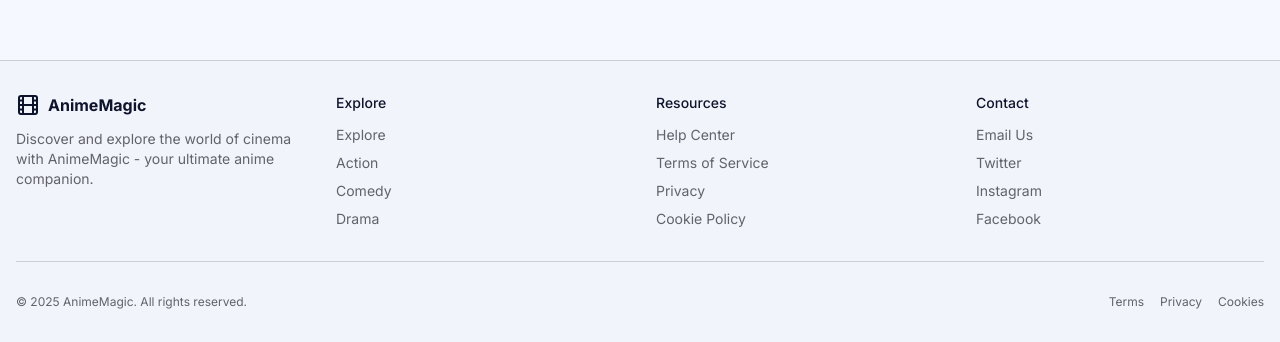
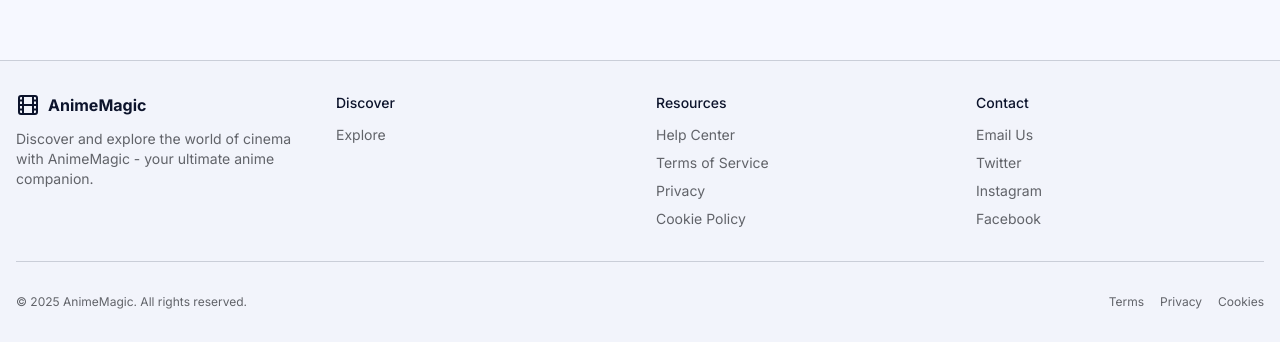
Before and after one commit to ryusuf11/anime-site, a Next.js app: page /explore in a window 1280 px wide. Shown: the part 805-1147 px from the top of the page. Built offline with nearby package versions, Linux system fonts and the light colour scheme; no server answers.

Commit message:
feat: unit test card, search input, anime card, footer

```diff
--- a/jest.setup.ts
+++ b/jest.setup.ts
@@ -1,2 +1,18 @@
 import "@testing-library/jest-dom";
 import "whatwg-fetch";
+
+class MockPointerEvent extends Event {
+	button: number;
+	ctrlKey: boolean;
+	pointerType: string;
+
+	constructor(type: string, props: PointerEventInit) {
+		super(type, props);
+		this.button = props.button || 0;
+		this.ctrlKey = props.ctrlKey || false;
+		this.pointerType = props.pointerType || "mouse";
+	}
+}
+
+// biome-ignore lint/suspicious/noExplicitAny: <explanation>
+window.PointerEvent = MockPointerEvent as any;
--- /dev/null
+++ b/src/components/atoms/Select/index.ts
@@ -0,0 +1 @@
+export * from "./select";
--- a/src/components/atoms/select.tsx
+++ b/src/components/atoms/Select/select.tsx
@@ -38,7 +38,7 @@ function SelectTrigger({
 			data-size={size}
 			className={cn(
 				"border-input data-[placeholder]:text-muted-foreground [&_svg:not([class*='text-'])]:text-muted-foreground focus-visible:border-ring focus-visible:ring-ring/50 aria-invalid:ring-destructive/20 dark:aria-invalid:ring-destructive/40 aria-invalid:border-destructive dark:bg-input/30 dark:hover:bg-input/50 flex w-fit items-center justify-between gap-2 rounded-md border bg-transparent px-3 py-2 text-sm whitespace-nowrap shadow-xs transition-[color,box-shadow] outline-none focus-visible:ring-[3px] disabled:cursor-not-allowed disabled:opacity-50 data-[size=default]:h-9 data-[size=sm]:h-8 *:data-[slot=select-value]:line-clamp-1 *:data-[slot=select-value]:flex *:data-[slot=select-value]:items-center *:data-[slot=select-value]:gap-2 [&_svg]:pointer-events-none [&_svg]:shrink-0 [&_svg:not([class*='size-'])]:size-4",
-				className,
+				className, // Ensure this gets appended to the default classes
 			)}
 			{...props}
 		>
--- /dev/null
+++ b/src/components/molecules/Card/index.ts
@@ -0,0 +1 @@
+export * from "./card";
--- a/src/components/molecules/search-input.tsx
+++ b/src/components/molecules/search-input.tsx
@@ -1,7 +1,7 @@
 "use client";
 
 import { Button } from "@/components/atoms/Button/Button";
-import { Input } from "@/components/atoms/input";
+import { Input } from "@/components/atoms/Input";
 import { useDebounce } from "@/hooks/useDebounce";
 import { Search, X } from "lucide-react";
 import { useRouter } from "next/navigation";
--- a/src/components/organisms/anime-card-skeleton.tsx
+++ b/src/components/organisms/anime-card-skeleton.tsx
@@ -1,5 +1,5 @@
 import { Skeleton } from "@/components/atoms/skeleton";
-import { Card, CardContent } from "@/components/molecules/card";
+import { Card, CardContent } from "@/components/molecules/Card/card";
 
 export default function AnimeCardSkeleton() {
 	return (
--- a/src/components/organisms/anime-card.tsx
+++ b/src/components/organisms/anime-card.tsx
@@ -3,7 +3,7 @@ import Image from "next/image";
 import Link from "next/link";
 
 import { Badge } from "@/components/atoms/Badge/Badge";
-import { Card, CardContent } from "@/components/molecules/card";
+import { Card, CardContent } from "@/components/molecules/Card/card";
 import type { Anime } from "@/modules/anime/anime.types";
 
 interface AnimeCardProps {
--- a/src/components/organisms/footer.tsx
+++ b/src/components/organisms/footer.tsx
@@ -18,7 +18,7 @@ export default function Footer() {
 					</div>
 
 					<div>
-						<h3 className="mb-3 text-sm font-medium">Explore</h3>
+						<h3 className="mb-3 text-sm font-medium">Discover</h3>
 						<ul className="space-y-2 text-sm">
 							<li>
 								<Link
@@ -26,30 +26,6 @@ export default function Footer() {
 									className="text-muted-foreground hover:text-foreground"
 								>
 									Explore
-								</Link>
-							</li>
-							<li>
-								<Link
-									href="/search?category=Action"
-									className="text-muted-foreground hover:text-foreground"
-								>
-									Action
-								</Link>
-							</li>
-							<li>
-								<Link
-									href="/search?category=Comedy"
-									className="text-muted-foreground hover:text-foreground"
-								>
-									Comedy
-								</Link>
-							</li>
-							<li>
-								<Link
-									href="/search?category=Drama"
-									className="text-muted-foreground hover:text-foreground"
-								>
-									Drama
 								</Link>
 							</li>
 						</ul>
--- a/src/components/organisms/review-section-skeleton.tsx
+++ b/src/components/organisms/review-section-skeleton.tsx
@@ -1,5 +1,9 @@
 import { Skeleton } from "@/components/atoms/skeleton";
-import { Card, CardContent, CardHeader } from "@/components/molecules/card";
+import {
+	Card,
+	CardContent,
+	CardHeader,
+} from "@/components/molecules/Card/card";
 
 export default function ReviewSectionSkeleton() {
 	return (
--- a/src/components/organisms/review-section.tsx
+++ b/src/components/organisms/review-section.tsx
@@ -1,13 +1,13 @@
 import { Avatar, AvatarFallback, AvatarImage } from "@/components/atoms/Avatar";
 import { Badge } from "@/components/atoms/Badge/Badge";
-import { ScrollArea } from "@/components/atoms/scroll-area";
+import { ScrollArea } from "@/components/atoms/scroll-area/scroll-area";
 import { Separator } from "@/components/atoms/separator";
 import {
 	Card,
 	CardContent,
 	CardHeader,
 	CardTitle,
-} from "@/components/molecules/card";
+} from "@/components/molecules/Card/card";
 import { actionGetAnimeReview } from "@/containers/detail/detail.action";
 import { Star, ThumbsUp } from "lucide-react";
 import Link from "next/link";
```
Also changed, not shown: src/components/molecules/Card/card.tsx (renamed from src/components/molecules/card.tsx), 1 other file (tests, documents, lock files or other folders).
